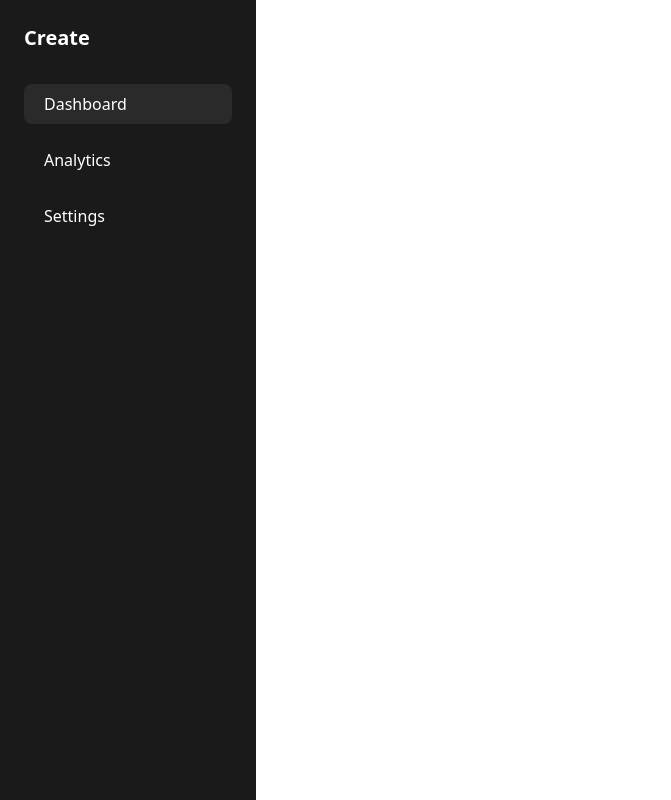
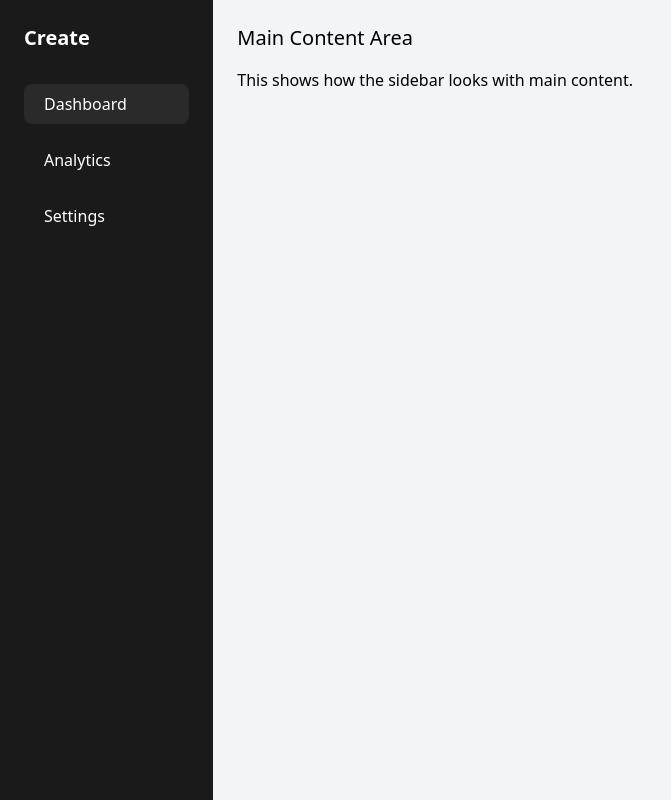
Before and after one commit to Adigitgeek05/CloudFlareThursday, a React (Vite) app: page / in a window 1280 px wide. Shown: the whole page, without its empty margins (0-671 px from the left). Built offline with nearby package versions, Linux system fonts and the light colour scheme.

Commit message:
sidebar fixed

```diff
--- a/src/App.jsx
+++ b/src/App.jsx
@@ -4,9 +4,17 @@ import Sidebar from './components/Sidebar'
 
 function App() {
   return (
-    <>
-     <Sidebar />
-    </>
+
+    <div className='flex '>
+      <div className=" h-screen w-1/6 bg-[#1a1a1a] text-white p-6 flex flex-col"><Sidebar /></div>
+      <div className='w-5/6 bg-gray-100 p-6'>
+        <h2 className="text-xl font-roboto">Main Content Area</h2>
+        <p className="mt-4">
+          This shows how the sidebar looks with main content.
+        </p>
+        </div>
+     </div>
+
   )
 }
 
--- a/src/components/Sidebar.jsx
+++ b/src/components/Sidebar.jsx
@@ -3,7 +3,7 @@ import {react} from 'react'
 
 export default function Sidebar({ selected = "dashboard" }) {
     return (
-      <div className="fixed left-0 top-0 h-screen w-64 bg-[#1a1a1a] text-white p-6 flex flex-col">
+      <>
         <div className="mb-8">
           <h1 className="text-xl font-bold font-roboto">Create</h1>
         </div>
@@ -39,7 +39,8 @@ export default function Sidebar({ selected = "dashboard" }) {
             </li>
           </ul>
         </nav>
-      </div>
+        </>
+
     );
   }
 
```
